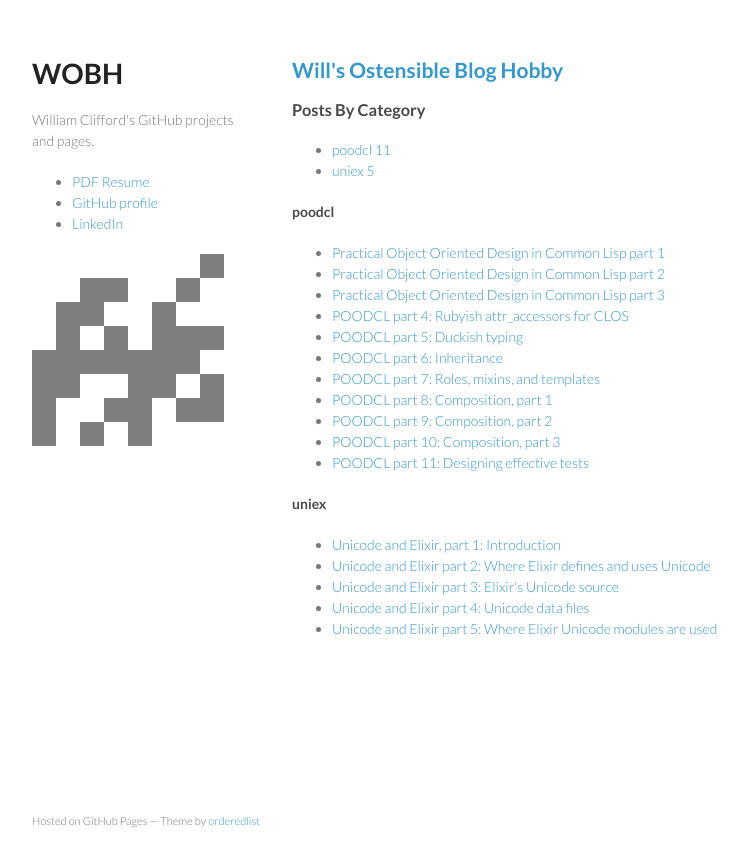
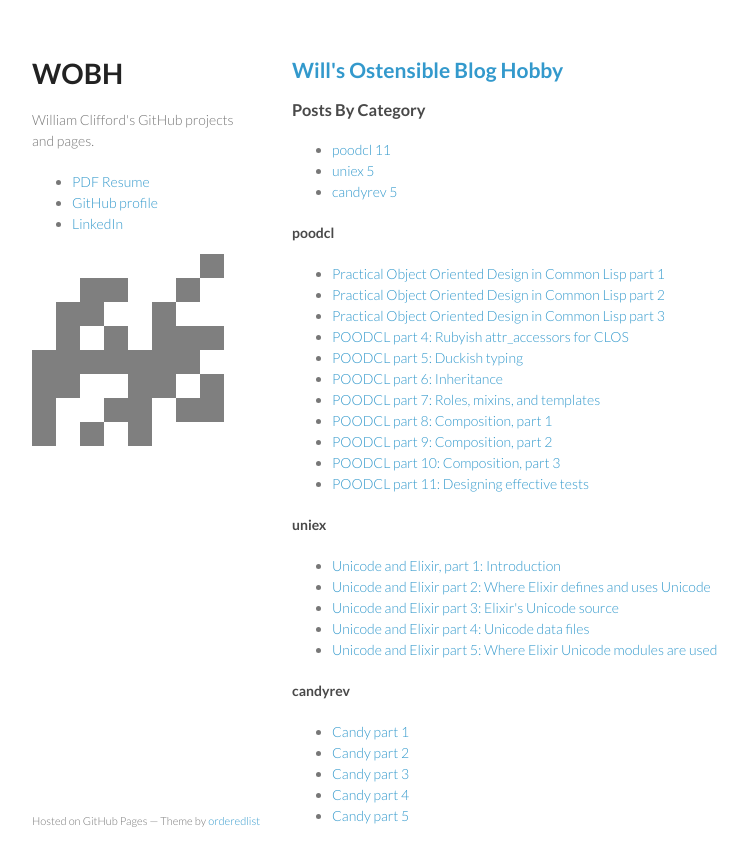
Before and after one commit to wobh/wobh.github.io, a Jekyll site: the page built from blog/categories.html, in a window 1280 px wide. Shown: the top 866 px of the page, without its empty margins (178-926 px from the left). Built offline with Jekyll 4.4.1, drawn with Linux system fonts in a browser that asks for light colours.

Commit message:
Add categories, fixup post metadata for candy reviews

```diff
--- a/_posts/2017-03-18-candy.md
+++ b/_posts/2017-03-18-candy.md
@@ -1,7 +1,8 @@
 ---
 layout: post
-title: Candy part 1
-date: 2017-03-18 10:20 -0700
+title: "Candy part 1"
+categories: candyrev
+date: "2017-03-18 10:20 -0700"
 ---
 
 It's been almost a year since my last post, so I recently asked some
--- a/_posts/2017-03-19-candy-2.md
+++ b/_posts/2017-03-19-candy-2.md
@@ -1,7 +1,8 @@
 ---
 layout: post
-title: Candy part 2
-date: 2017-03-19 10:00 -0700
+title: "Candy part 2"
+categories: candyrev
+date: "2017-03-19 10:00 -0700"
 ---
 
 "Tootsie Rolls": A vaguely chocolate flavored crayon; dispose
--- a/_posts/2017-03-20-candy-3.md
+++ b/_posts/2017-03-20-candy-3.md
@@ -1,7 +1,8 @@
 ---
 layout: post
-title: Candy part 3
-date: 2017-03-20 10:00 -0700
+title: "Candy part 3"
+categories: candyrev
+date: "2017-03-20 10:00 -0700"
 ---
 
 "Skittles": Defects from a plastic bead factory repurposed to destroy
--- a/_posts/2017-03-21-candy-4.md
+++ b/_posts/2017-03-21-candy-4.md
@@ -1,7 +1,8 @@
 ---
 layout: post
-title: Candy part 4
-date: 2017-03-21 10:00 -0700
+title: "Candy part 4"
+categories: candyrev
+date: "2017-03-21 10:00 -0700"
 ---
 
 "Pez": A triumph of packaging and presentation over it's unpalatable
--- a/_posts/2017-03-22-candy-5.md
+++ b/_posts/2017-03-22-candy-5.md
@@ -1,7 +1,8 @@
 ---
 layout: post
-title: Candy part 5
-date: 2017-03-22 10:00 -0700
+title: "Candy part 5"
+categories: candyrev
+date: "2017-03-22 10:00 -0700"
 ---
 
 "Nerds": Sour gravel. Use in ant traps.
```
